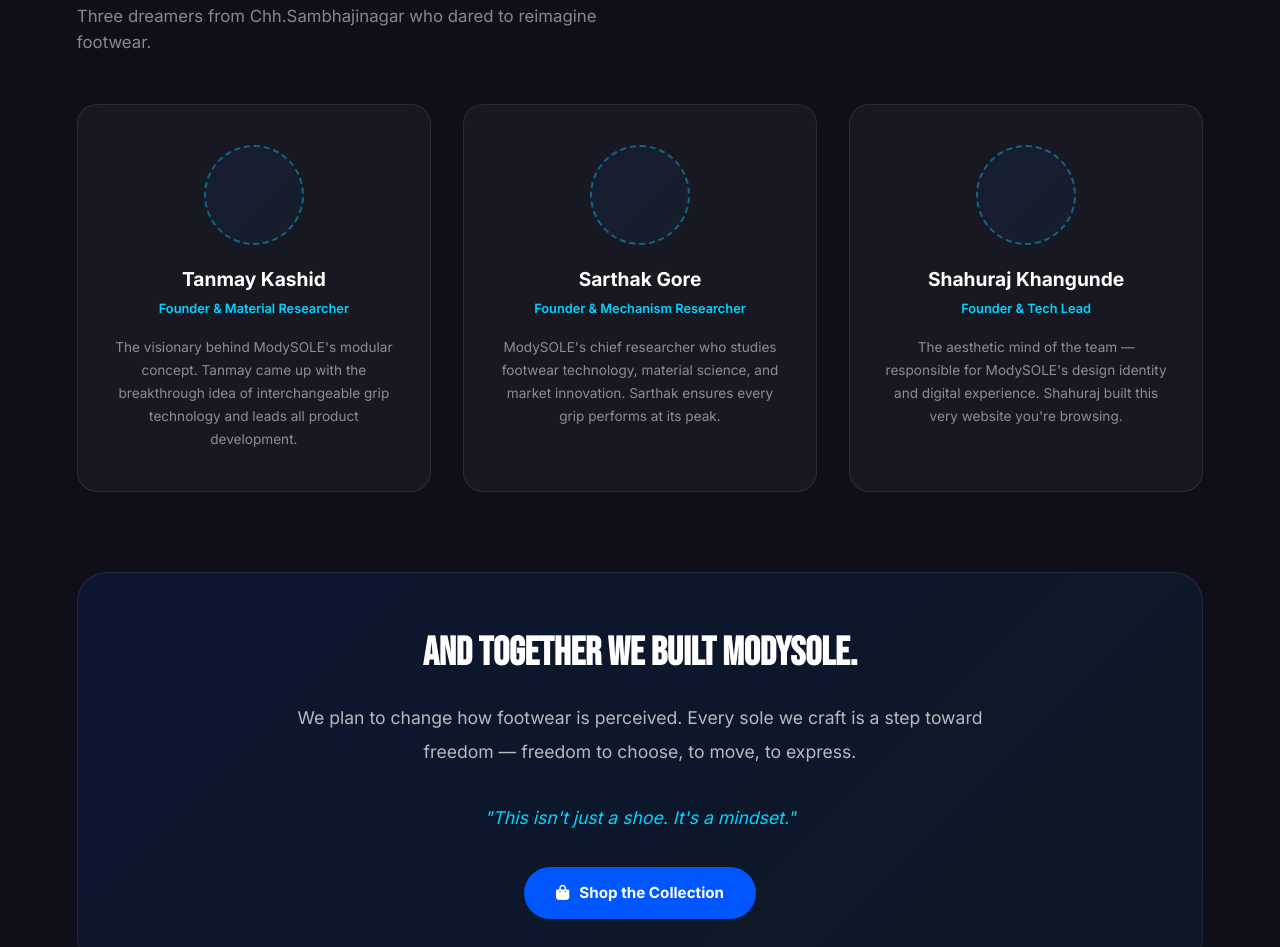
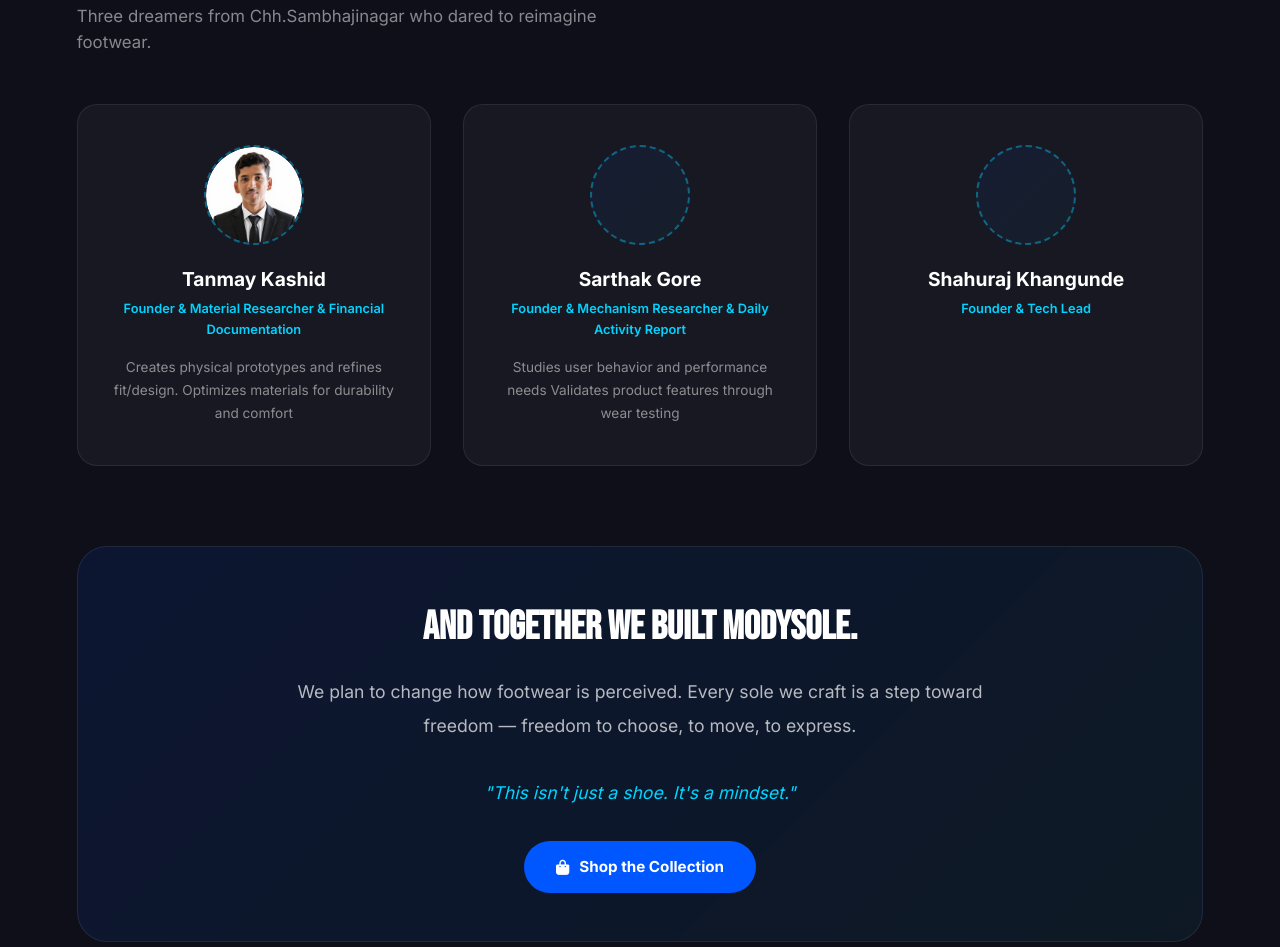
Before and after one commit to Shahuraj-CODM/ModySole, a website: page about.html in a window 1280 px wide. Shown: the part 1448-2395 px from the top of the page. Drawn offline with nearby package versions, Linux system fonts and the light colour scheme; no server answers.

Commit message:
Update Tue 04/28/2026 13:35

```diff
--- a/about.html
+++ b/about.html
@@ -93,21 +93,19 @@
     <div class="team-grid">
       <div class="team-card">
         <div class="team-avatar-img">
-          <img src="images/tanmay.jpg" alt="Tanmay Kashid" onerror="this.style.display='none'">
+          <img src="images/tanmay.jpeg" alt="Tanmay Kashid" onerror="this.style.display='none'">
         </div>
         <h3>Tanmay Kashid</h3>
-        <div class="role">Founder & Material Researcher</div>
-        <p>The visionary behind ModySOLE's modular concept. Tanmay came up with the breakthrough idea of interchangeable
-          grip technology and leads all product development.</p>
+        <div class="role">Founder & Material Researcher & Financial Documentation</div>
+        <p>Creates physical prototypes and refines fit/design. Optimizes materials for durability and comfort</p>
       </div>
       <div class="team-card">
         <div class="team-avatar-img">
-          <img src="images/sarthak.jpg" alt="Sarthak Gore" onerror="this.style.display='none'">
+          <img src="images/sarthak.jpeg" alt="Sarthak Gore" onerror="this.style.display='none'">
         </div>
         <h3>Sarthak Gore</h3>
-        <div class="role">Founder & Mechanism Researcher</div>
-        <p>ModySOLE's chief researcher who studies footwear technology, material science, and market innovation. Sarthak
-          ensures every grip performs at its peak.</p>
+        <div class="role">Founder & Mechanism Researcher & Daily Activity Report</div>
+        <p>Studies user behavior and performance needs Validates product features through wear testing</p>
       </div>
       <div class="team-card">
         <div class="team-avatar-img">
@@ -115,8 +113,7 @@
         </div>
         <h3>Shahuraj Khangunde</h3>
         <div class="role">Founder & Tech Lead</div>
-        <p>The aesthetic mind of the team — responsible for ModySOLE's design identity and digital experience. Shahuraj
-          built this very website you're browsing.</p>
+        <p></p>
       </div>
     </div>
 
```
Also changed, not shown: images/tanmay.jpeg (added), 1 other file.
